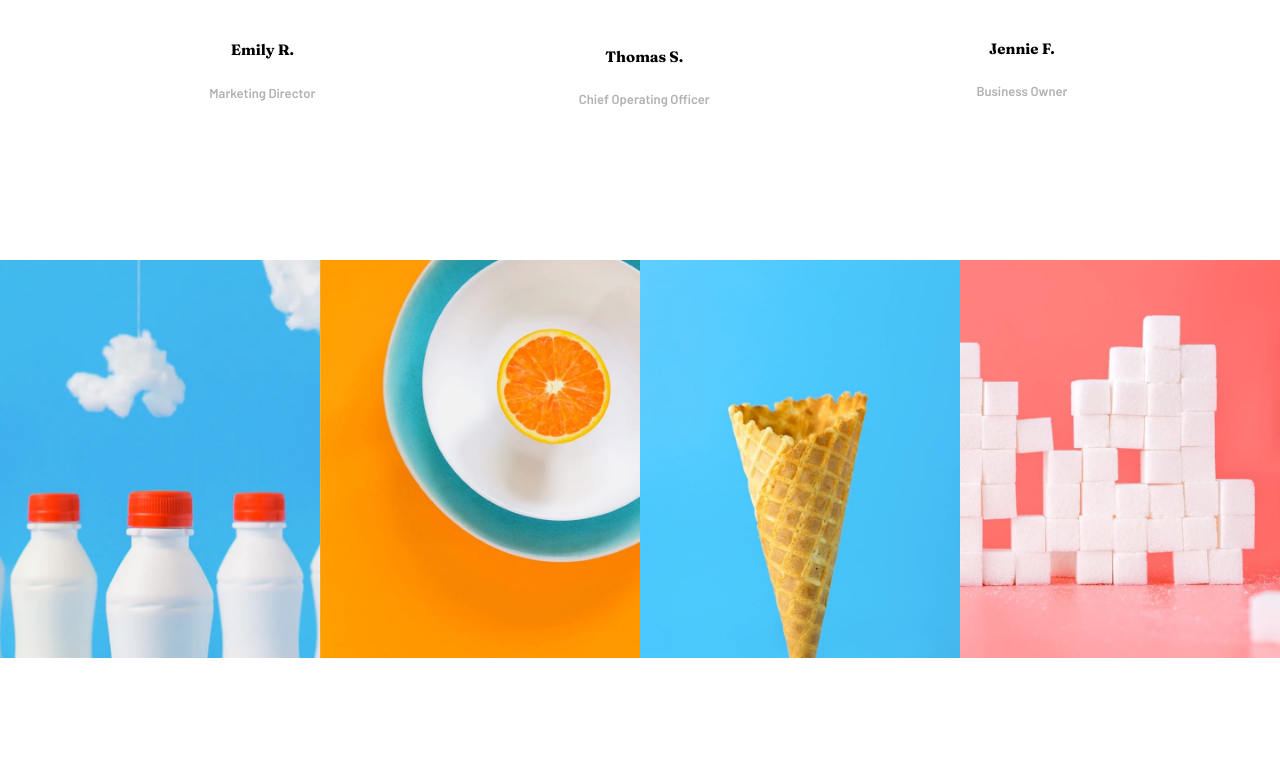
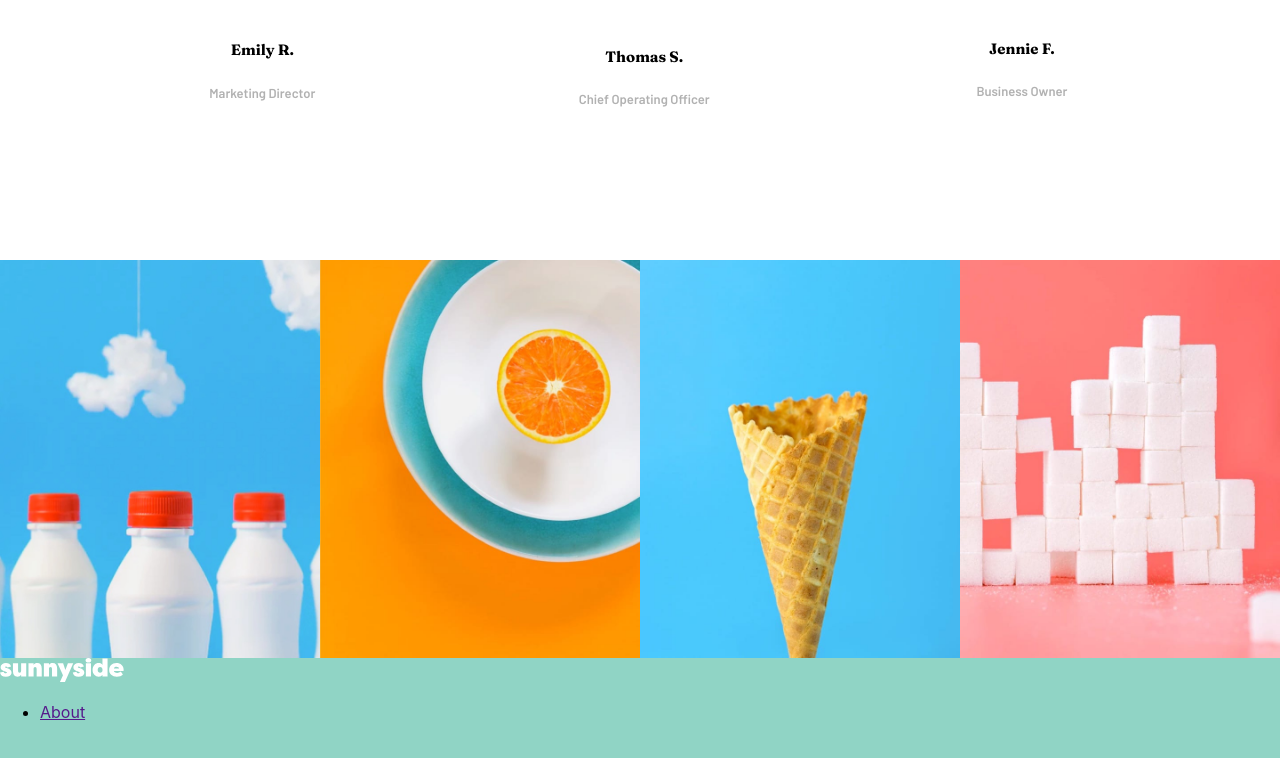
Before and after one commit to vizaanandyaa/sunnyside-agency-cp-react, a React (Create React App) app: page / in a window 1280 px wide. Shown: the part 2584-3358 px from the top of the page. Before the commit the page ends 3242 px from the top, so only its background shows below. Built offline with nearby package versions, Linux system fonts and the light colour scheme.

Commit message:
footer added

```diff
--- /dev/null
+++ b/src/components/Footer.jsx
@@ -0,0 +1,29 @@
+import { Component } from "react";
+import logo from '../logo.svg';
+import './stylesheet.css';
+
+class Footer extends Component{
+    render(){
+        const footbar = [{name :'About', link :'www.aaa'},
+        {name:'Service',link :'www.sasa'},
+        {name:'Projects',link:'www.papa'}];
+
+        const socmed =[{icon :'facebook', link : 'www.facebook.com'},
+        {icon :'instagram', link :'www.instagram.com'},
+        {icon : 'twitter', link :'www.twitter.com'},
+        {icon :'pinterest', link:'www.pinterest.com'}]
+        return(
+            <div className="footer">
+                <img src={logo} alt="" />
+                <ul>
+                    <li><a href="">About</a></li>
+                </ul>
+                <ul>
+                    <a href=""><img src="" alt="" /></a>
+                </ul>
+            </div>
+        )
+    }
+}
+
+export default Footer;
--- a/src/components/stylesheet.css
+++ b/src/components/stylesheet.css
@@ -187,3 +187,11 @@ h1,h2,h3,h4,h5{
 .gallery img{
     width: 25%;
 }
+
+.footer{
+    background-color: #90d4c5;
+}
+
+.logo{
+    fill: black;
+}
--- a/src/index.js
+++ b/src/index.js
@@ -6,6 +6,7 @@ import Content from './components/Content';
 import Services from './components/Services';
 import Testimonials from './components/Testimonials';
 import Gallery from './components/Gallery';
+import Footer from './components/Footer';
 import reportWebVitals from './reportWebVitals';
 
 const root = ReactDOM.createRoot(document.getElementById('root'));
@@ -16,6 +17,7 @@ root.render(
     <Services/>
     <Testimonials />
     <Gallery />
+    <Footer/>
   </React.StrictMode>
 );
 
```
